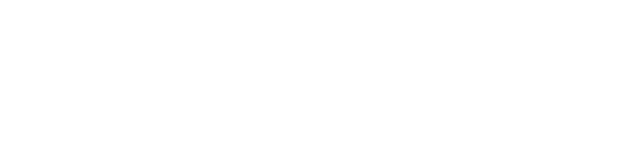
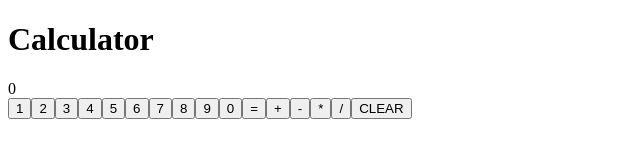
Before and after one commit to mariomontecatine/calculator, a plain HTML site: page index.html in a window 1280 px wide. Shown: the whole page, without its empty margins (0-640 px from the left). Drawn offline with Linux system fonts and the light colour scheme.

Commit message:
Functional buttons and display initially done

```diff
--- a/index.html
+++ b/index.html
@@ -9,7 +9,12 @@
 </head>
 
 <body>
-
+    <h1>Calculator</h1>
+    <div id="displayContainer">
+        <label id="display">0</label>
+    </div>
+    <div id="buttonsContainer">
+    </div>
 
     <script src="main.js"></script>
 </body>
--- a/main.js
+++ b/main.js
@@ -21,3 +21,27 @@ function divide(num1, num2) {
 function operate(type, num1, num2) {
 
 }
+
+const buttonValues = ["1", "2", "3", "4", "5", "6", "7", "8", "9", "0", "=", "+", "-", "*", "/", "CLEAR"];
+const buttonsContainer = document.getElementById("buttonsContainer");
+const display = document.getElementById("display");
+
+buttonValues.forEach(val => {
+    const btn = document.createElement("button");
+    btn.textContent = val;
+    btn.setAttribute("id", `btn${val}`);
+    buttonsContainer.appendChild(btn);
+});
+
+buttonsContainer.addEventListener("click", function(e) {
+    if (e.target && e.target.nodeName == "BUTTON") {
+        let numPressed = e.target.id.replace("btn","");
+        displayNumbers(numPressed);
+    }
+});
+
+let displayCurrentValue = 0;
+function displayNumbers(num) {
+    display.textContent = num;
+    displayCurrentValue = num;
+}
```
